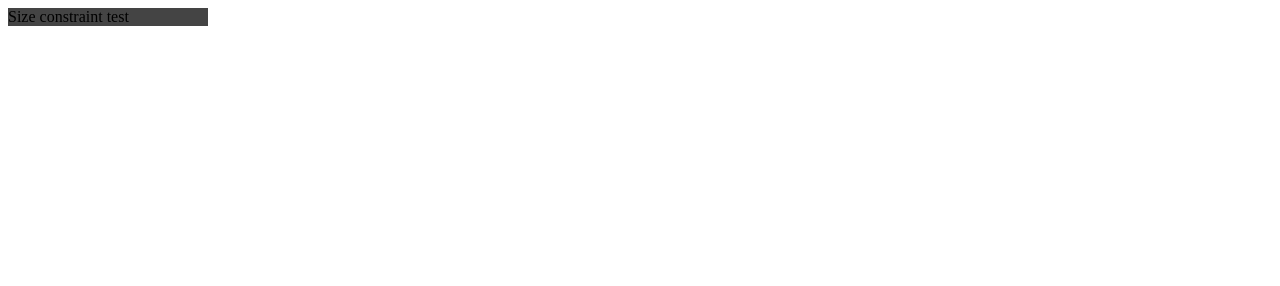
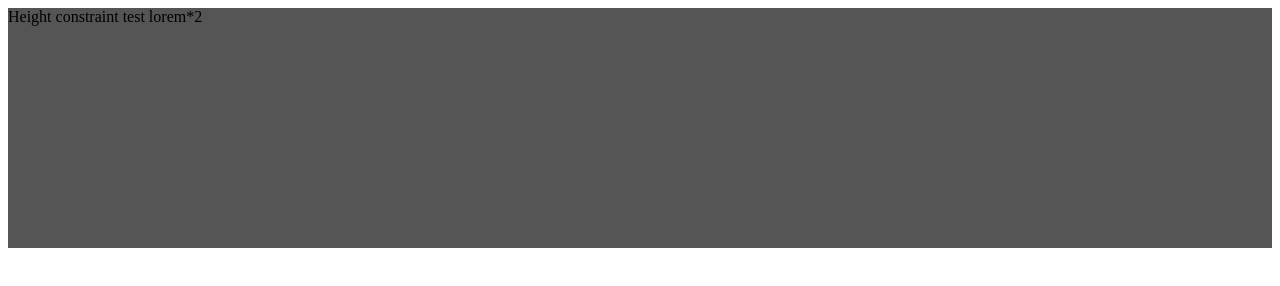
Before and after one commit to sharonbrayan/FlexFlow, a plain HTML site: page dev.html in a window 1280 px wide. Drawn offline with Linux system fonts and the light colour scheme.

Commit message:
feat: add min/max height utilities with responsive handling

```diff
--- a/dev.html
+++ b/dev.html
@@ -5,9 +5,10 @@
   <meta name="viewport" content="width=device-width, initial-scale=1.0">
   <title>Document</title>
 </head>
-<body>
-  <div class="min-w-[200px] max-w@md-[400px] w-[10%] bg-[#444]">
-  Size constraint test
+<body class="h-[100vh]">
+<div class="min-h-[120px] max-h@md-[240px] bg-[#555] h-[100%]">
+  Height constraint test
+  lorem*2
 </div>
 
   <script type="module" src="./src/index.js"></script>
--- a/src/handlers/size.js
+++ b/src/handlers/size.js
@@ -69,4 +69,32 @@ if (className.startsWith("min-w@") || className.startsWith("max-w@")) {
     else el.style.maxWidth = value;
   }
 }
+// min-h-[value]
+if (className.startsWith("min-h-[")) {
+  const value = className.slice(7, -1);
+  el.style.minHeight = value;
+  return;
 }
+
+// max-h-[value]
+if (className.startsWith("max-h-[")) {
+  const value = className.slice(7, -1);
+  el.style.maxHeight = value;
+  return;
+}
+
+// min-h@md-[value] / max-h@md-[value]
+if (className.startsWith("min-h@") || className.startsWith("max-h@")) {
+  const match = className.match(/^(min-h|max-h)@(\w+)-\[(.+)\]$/);
+  if (!match) return;
+
+  const [, type, bp, value] = match;
+  const minWidth = BREAKPOINTS[bp];
+  if (!minWidth) return;
+
+  if (window.innerWidth >= minWidth) {
+    if (type === "min-h") el.style.minHeight = value;
+    else el.style.maxHeight = value;
+  }
+}
+}
--- a/src/index.js
+++ b/src/index.js
@@ -1,13 +1,24 @@
 import { parseClass } from "./parser.js";
-
+function resetFlexFlowStyles(el) {
+  el.style.height = "";
+  el.style.minHeight = "";
+  el.style.maxHeight = "";
+  el.style.width = "";
+  el.style.minWidth = "";
+  el.style.maxWidth = "";
+  el.style.padding = "";
+  el.style.margin = "";
+}
 export function initFlexFlow() {
   const elements = document.querySelectorAll("[class]");
 
   elements.forEach(el => {
-    el.classList.forEach(className => {
-      parseClass(el, className);
-    });
+  resetFlexFlowStyles(el);
+
+  el.classList.forEach(className => {
+    parseClass(el, className);
   });
+});
 }
 
 // Initial run
--- a/src/parser.js
+++ b/src/parser.js
@@ -49,5 +49,13 @@ if (
   applyWidth(el, className);
   return;
 }
-
+if (
+  className.startsWith("min-h-") ||
+  className.startsWith("min-h@") ||
+  className.startsWith("max-h-") ||
+  className.startsWith("max-h@")
+) {
+  applyWidth(el, className); // size handler owns this
+  return;
 }
+}
```
